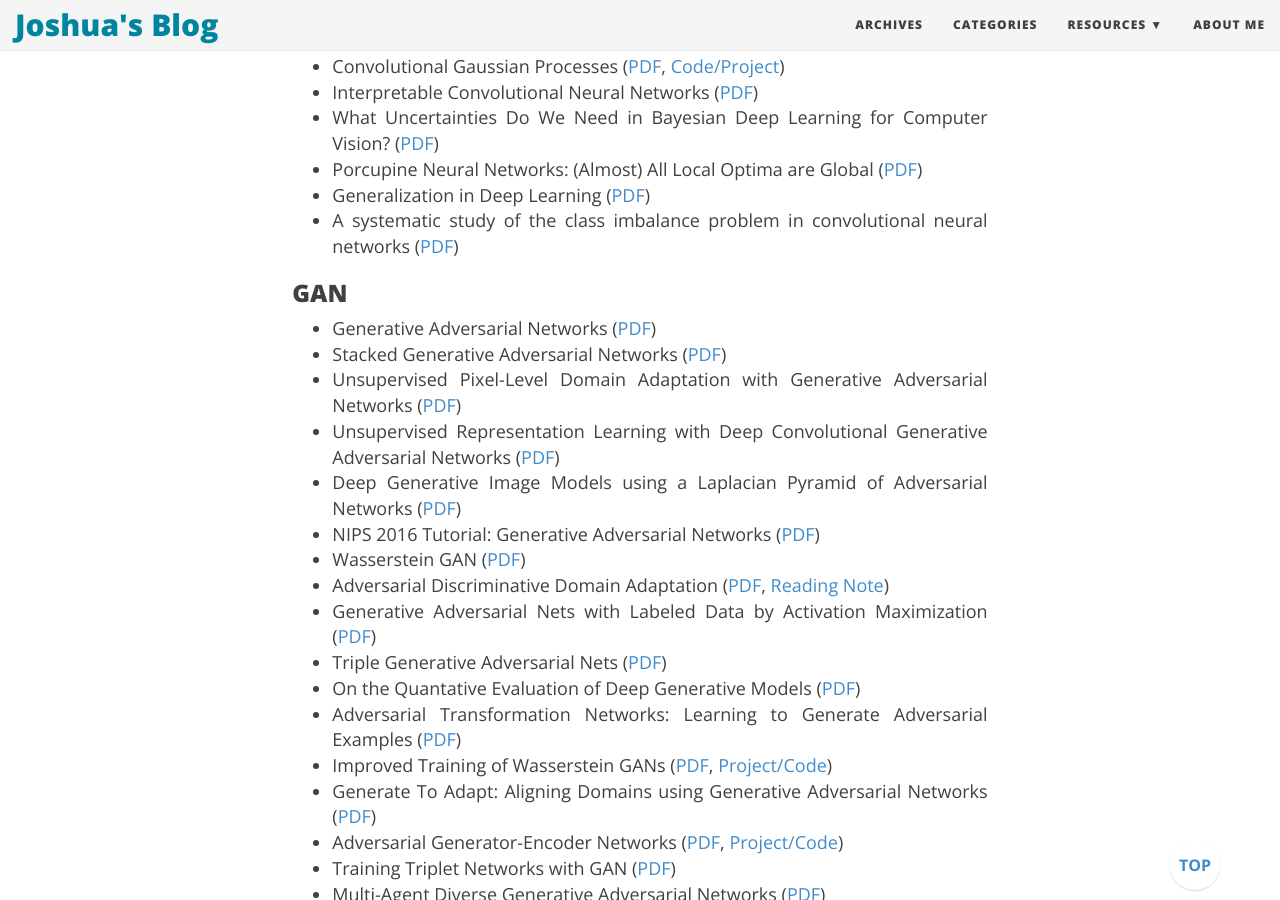
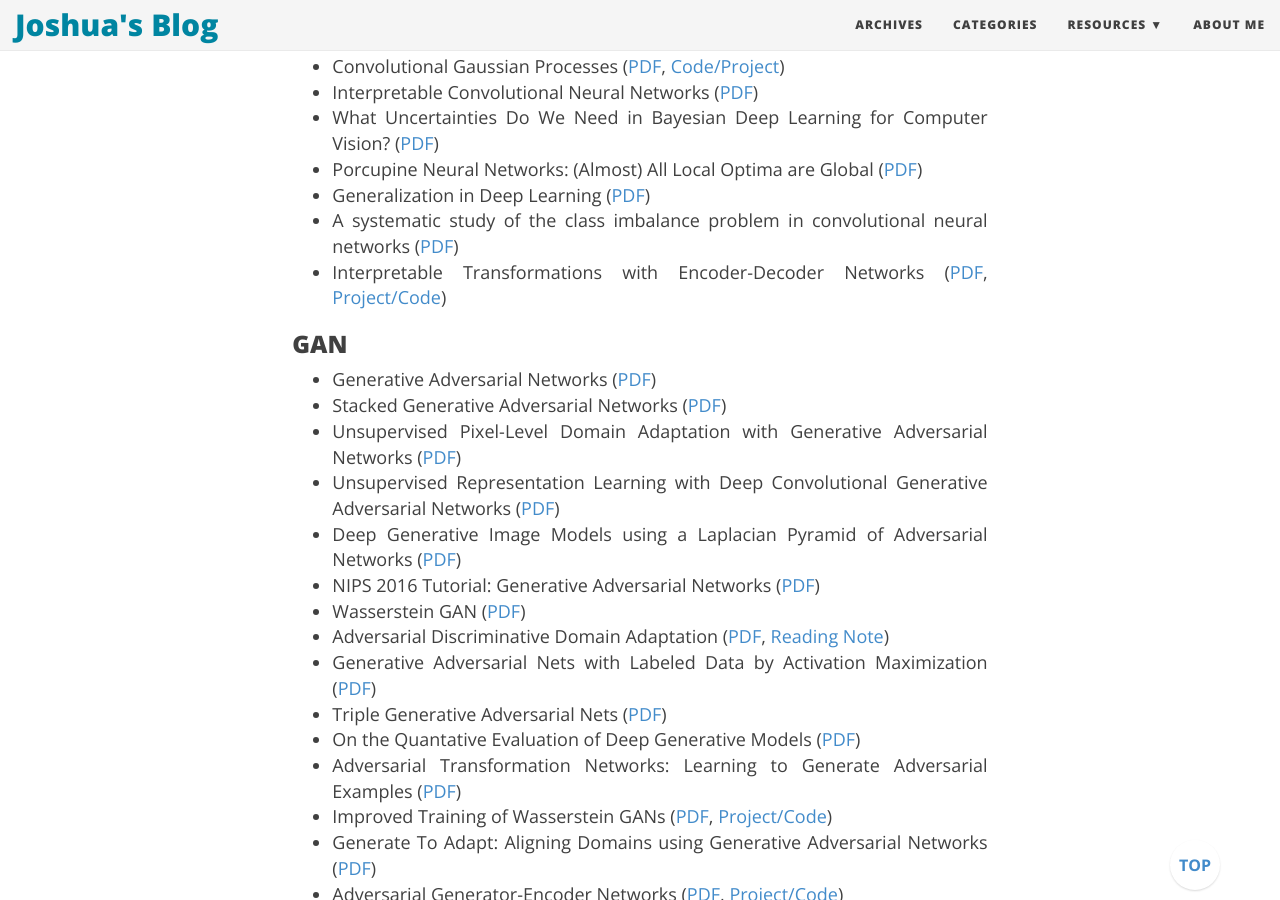
Before and after one commit to joshua19881228/joshua19881228.github.io, a Jekyll site: the page built from _posts/Computer_Vision/2016-08-25-my-jumble-of-computer-vision.md, in a window 1280 px wide and 900 px high, scrolled down 15903 px. Built offline with Jekyll 4.4.1, drawn with Linux system fonts in a browser that asks for light colours; nearby versions of some CDN libraries; comment, search, counter and statistics services are not loaded; some of the changed text lies outside the part shown.

Commit message:
update post

```diff
--- a/_posts/Computer_Vision/2016-08-25-my-jumble-of-computer-vision.md
+++ b/_posts/Computer_Vision/2016-08-25-my-jumble-of-computer-vision.md
@@ -391,6 +391,7 @@ I am going to maintain this page to record a few things about computer vision th
 * Porcupine Neural Networks: (Almost) All Local Optima are Global ([PDF](https://arxiv.org/abs/1710.02196))
 * Generalization in Deep Learning ([PDF](https://arxiv.org/abs/1710.05468))
 * A systematic study of the class imbalance problem in convolutional neural networks ([PDF](https://arxiv.org/abs/1710.05381))
+* Interpretable Transformations with Encoder-Decoder Networks ([PDF](https://arxiv.org/abs/1710.07307), [Project/Code](http://visual.cs.ucl.ac.uk/pubs/interpTransform/))
 
 ### GAN ###
 
```
Also changed, not shown: other parts of _posts/Computer_Vision/2016-08-25-my-jumble-of-computer-vision.md (+1 -0 lines).
